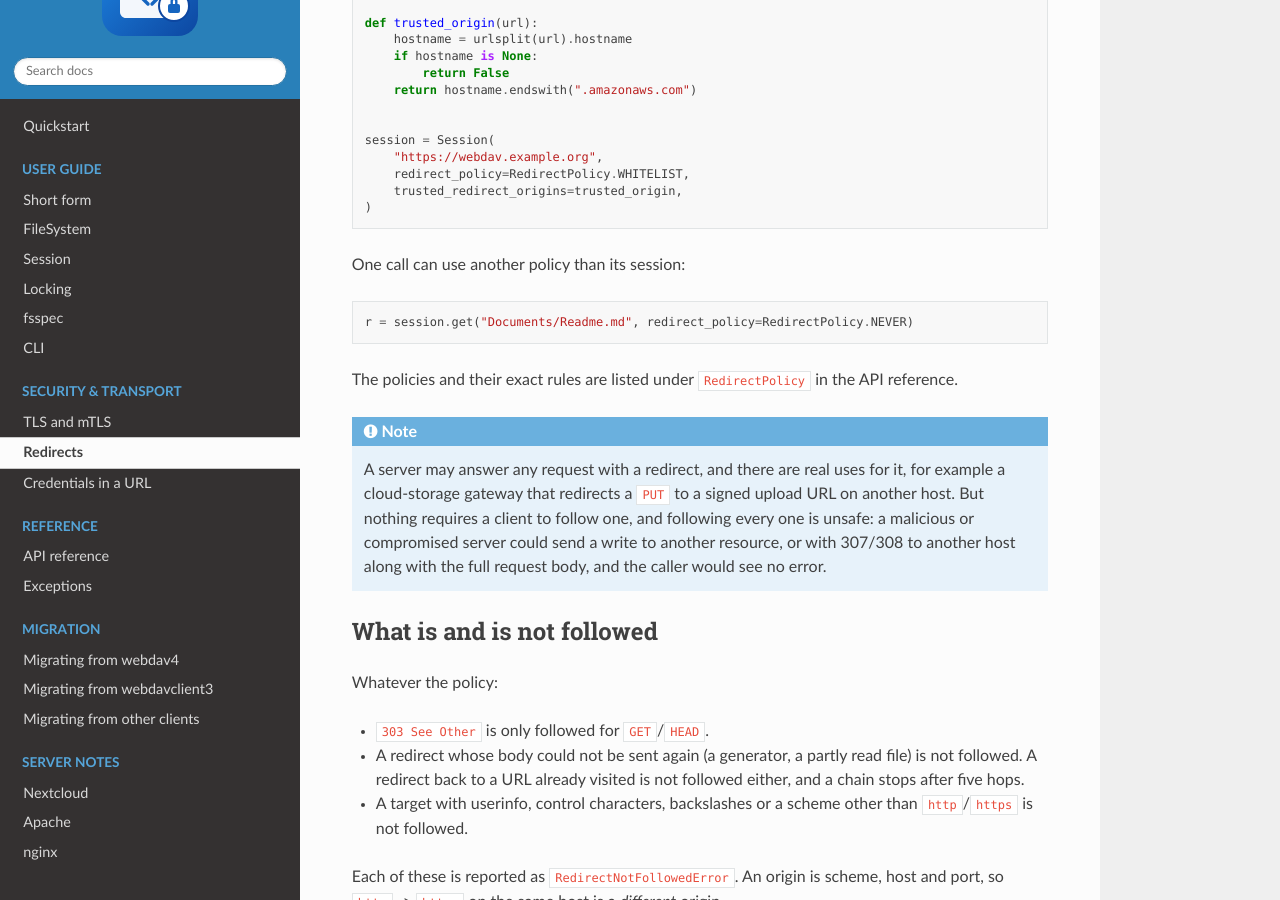
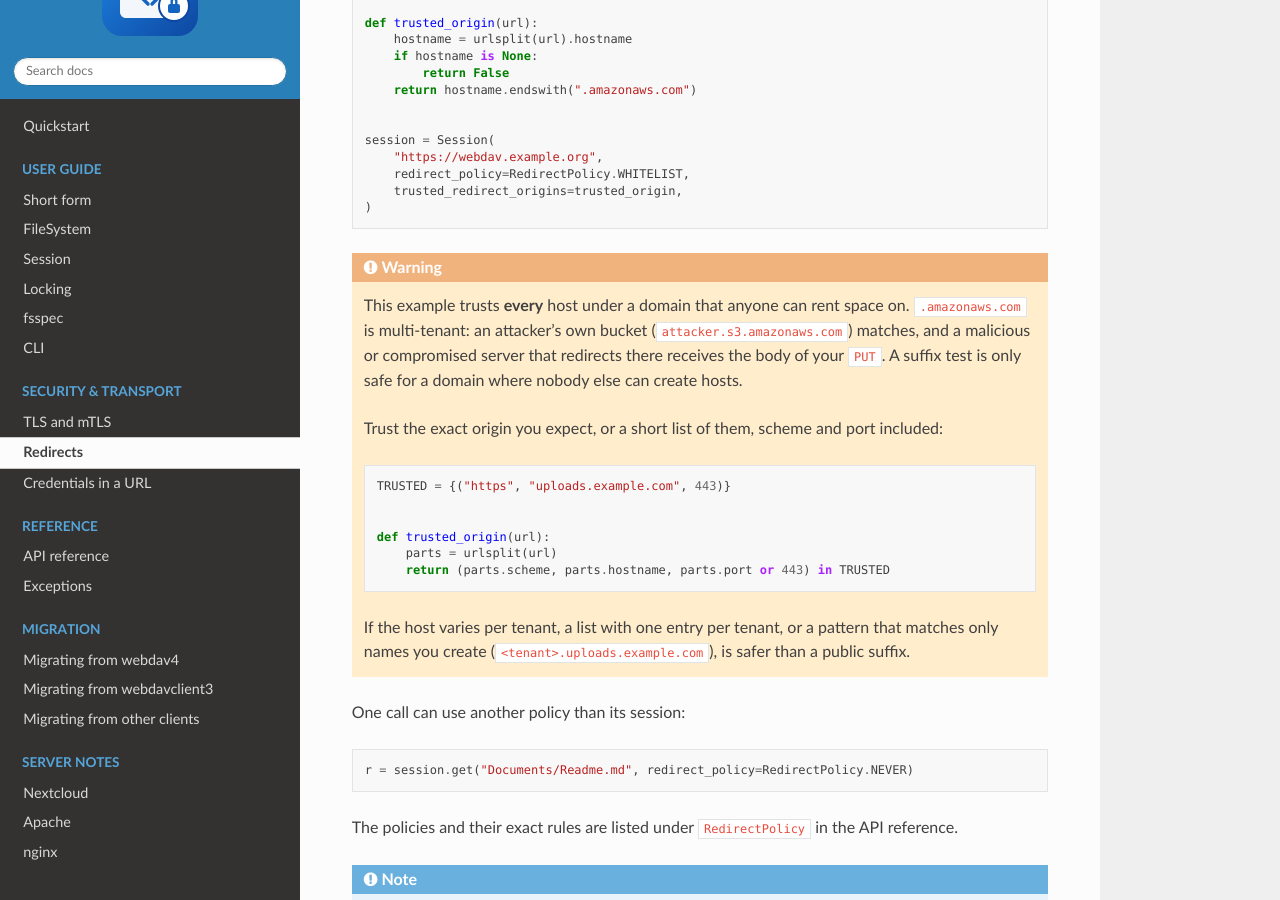
Before and after one commit to manfred-kaiser/webdav-rfc4918, a Sphinx documentation site: the page built from docs/reference/redirects.md, in a window 1280 px wide and 900 px high, scrolled down 746 px. Built offline with Sphinx 7.4.7 and the Read the Docs theme 3.1.0, drawn with Linux system fonts in a browser that asks for light colours.

Commit message:
Warn about suffix matching in the trusted redirect example
The example that trusts every host ending in ".amazonaws.com" would
also trust an attacker's own bucket, which then receives the body of a
redirected PUT. Add a warning and a counter-example that compares the
whole origin.

(cherry picked from commit 5558ca6f48254b4a4e8dabaeee31e546883b9ab2)

````diff
--- a/docs/reference/redirects.md
+++ b/docs/reference/redirects.md
@@ -47,6 +47,30 @@ session = Session(
     trusted_redirect_origins=trusted_origin,
 )
 ```
+
+::::{warning}
+This example trusts **every** host under a domain that anyone can rent
+space on. `.amazonaws.com` is multi-tenant: an attacker's own bucket
+(`attacker.s3.amazonaws.com`) matches, and a malicious or compromised server
+that redirects there receives the body of your `PUT`. A suffix test is only
+safe for a domain where nobody else can create hosts.
+
+Trust the exact origin you expect, or a short list of them, scheme and port
+included:
+
+```python
+TRUSTED = {("https", "uploads.example.com", 443)}
+
+
+def trusted_origin(url):
+    parts = urlsplit(url)
+    return (parts.scheme, parts.hostname, parts.port or 443) in TRUSTED
+```
+
+If the host varies per tenant, a list with one entry per tenant, or a
+pattern that matches only names you create
+(`<tenant>.uploads.example.com`), is safer than a public suffix.
+::::
 
 One call can use another policy than its session:
 
````
